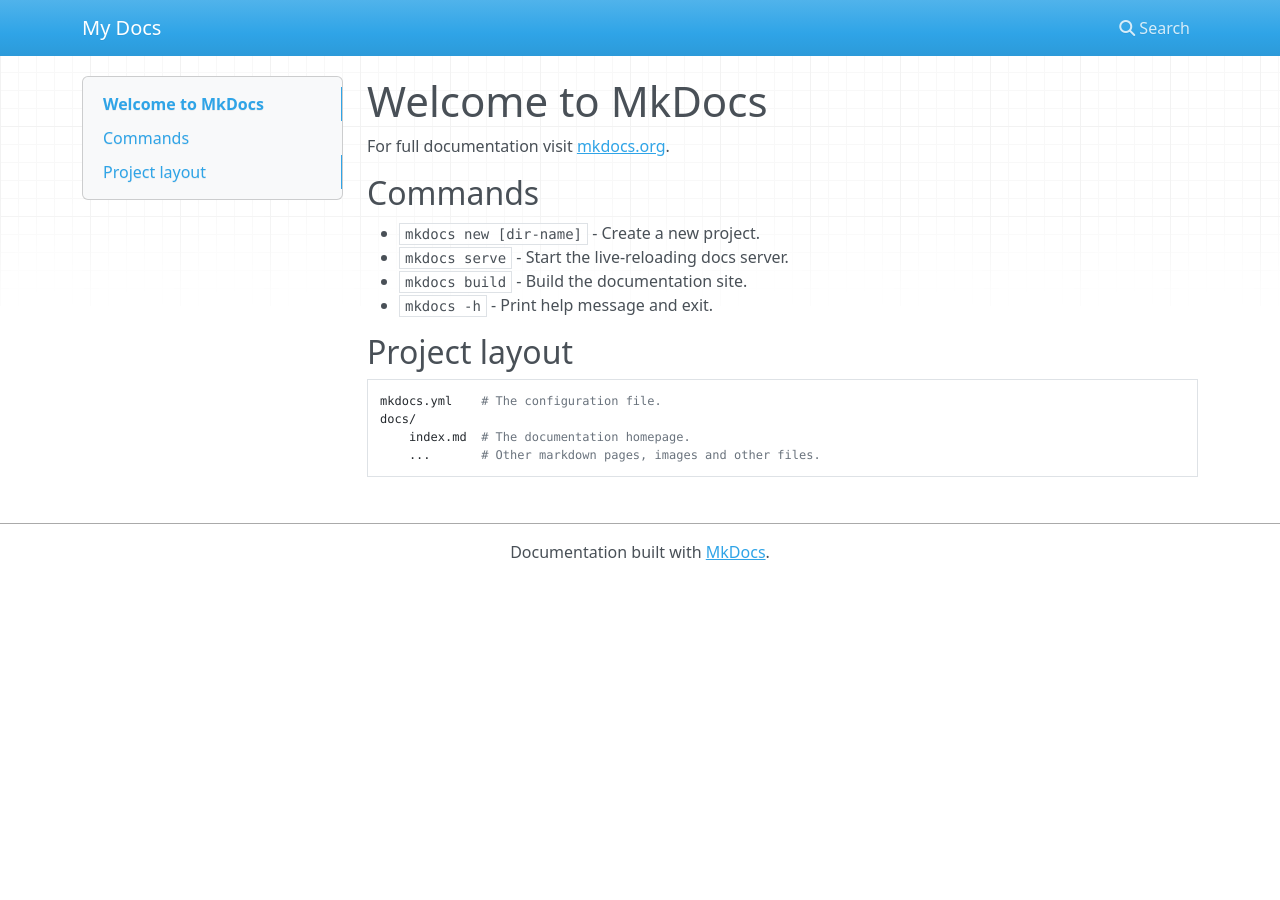
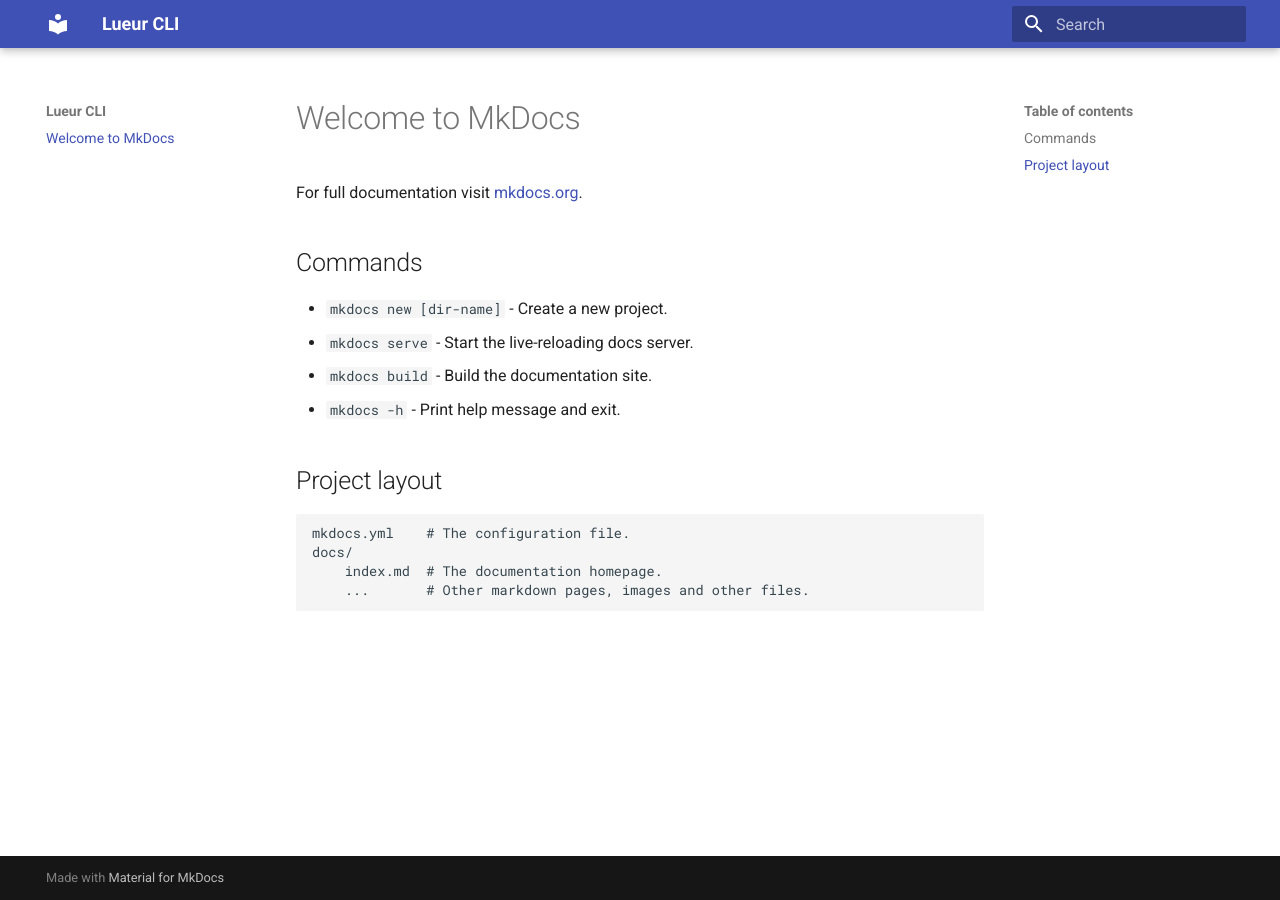
Before and after one commit to lueurdev/lueur, an MkDocs documentation site: the page built from docs/index.md, in a window 1280 px wide. Built offline with MkDocs 1.6.1 and Material for MkDocs 9.7.7, drawn with Linux system fonts in a browser that asks for light colours; nearby versions of some CDN libraries.

Commit message:
buil docs
Signed-off-by: Sylvain Hellegouarch <sh@defuze.org>

```diff
--- a/mkdocs.yml
+++ b/mkdocs.yml
@@ -1 +1,4 @@
-site_name: My Docs
+site_name: Lueur CLI
+site_url: https://docs.lueur.dev
+theme:
+  name: material
```
Also changed, not shown: 2 other files.
